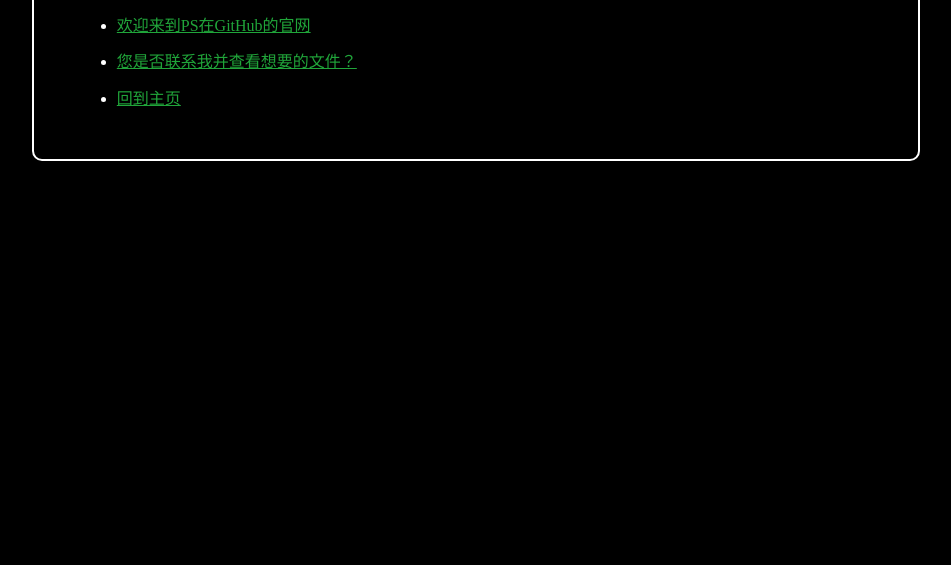
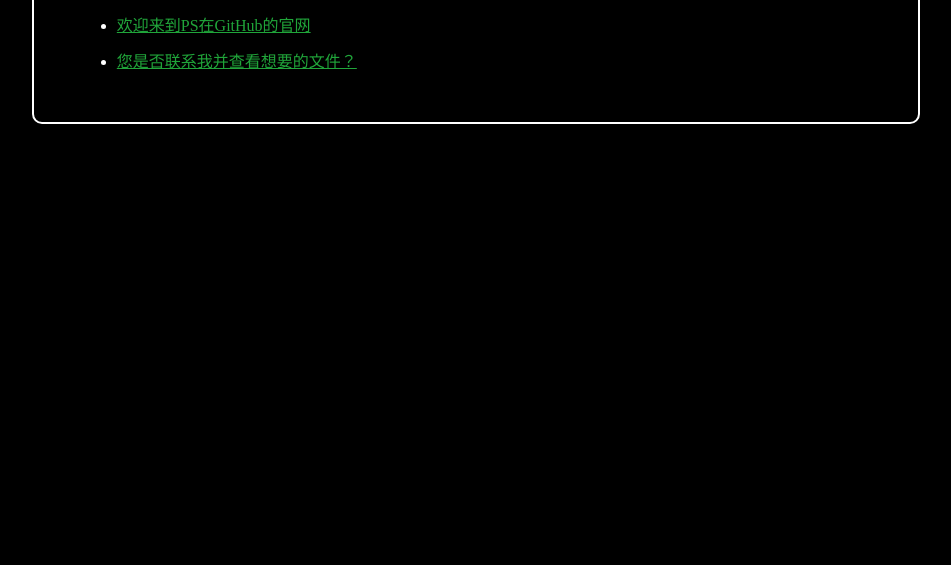
Before and after one commit to fastwalkergy/other, a plain HTML site: page index.html in a window 1280 px wide. Shown: the part 235-800 px from the top of the page, without its empty margins (164-1115 px from the left). Drawn offline with Linux system fonts and the light colour scheme.

Commit message:
Update index.html

```diff
--- a/index.html
+++ b/index.html
@@ -40,7 +40,6 @@
     <ul>
         <li><a target="_blank" href="hhttps://fastwalkergy.github.io/" >欢迎来到PS在GitHub的官网</a></li>
         <li><a target="_blank" href="https://github.com/fastwalkergy/other/tree/main/pj" >您是否联系我并查看想要的文件？</a></li>
-        <li><a target="_blank" href="hhttps://fastwalkergy.github.io/" >回到主页</a></li>
     </ul>
 </div>
 </body>
```
